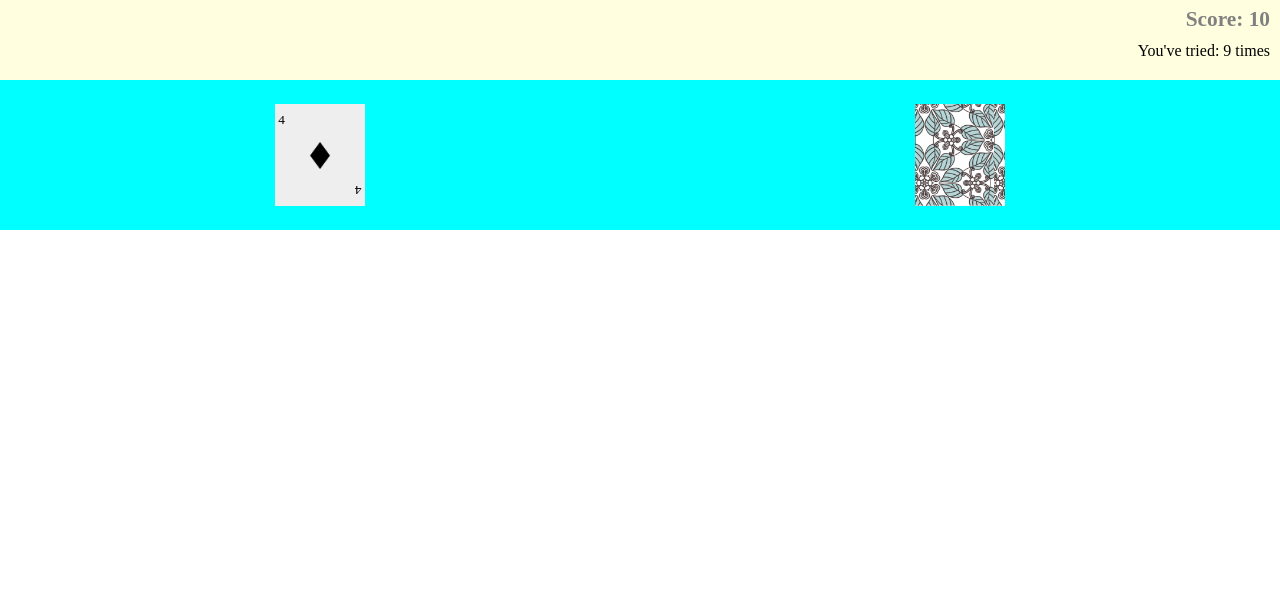
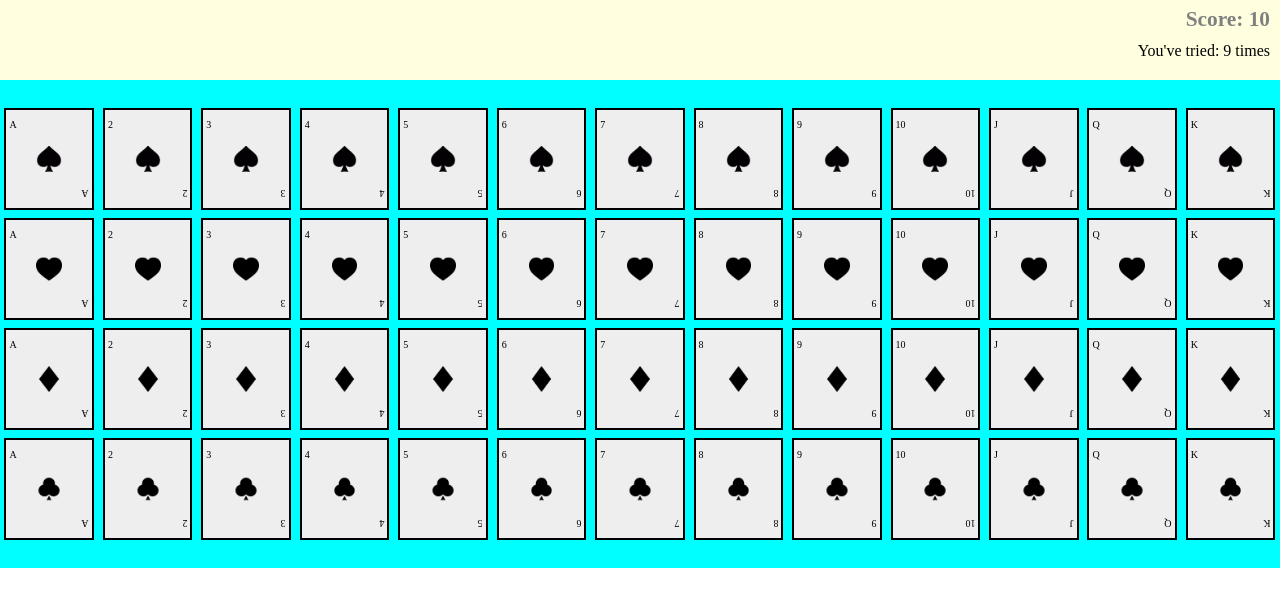
Before and after one commit to erikku54/ac-MemoryGame, a plain HTML site: page index.html in a window 1280 px wide. Shown: the part 58-664 px from the top of the page. Drawn offline with Linux system fonts and the light colour scheme.

Commit message:
Generate cards layout

```diff
--- a/index.html
+++ b/index.html
@@ -22,13 +22,13 @@
 
     </div>
     <div id="cards">
-        <div class="card card-front-side">
+        <!-- <div class="card card-front-side">
             <p>4</p>
             <img src="resources/diamonds.png" alt="">
             <p>4</p>
         </div>
         <div class="card card-back-side">
-        </div>
+        </div> -->
     </div>
 
     <script src="main.js"></script>
--- a/main.js
+++ b/main.js
@@ -0,0 +1,56 @@
+
+const View = (() => {
+
+    const Symbols = ['./resources/spare.png',
+                    './resources/heart.png',
+                    './resources/diamonds.png',
+                    './resources/club.png'];
+
+    const rootElement=document.querySelector('#cards');
+
+    function getCardElement (index) {
+
+        const num=1+index%13;
+        const symbol=Symbols[Math.floor(index/13)];
+
+        const em = document.createElement('div');
+
+        em.classList.add('card','card-front-side');
+        em.innerHTML=`<p>${transformNumber(num)}</p>
+        <img src="${symbol}" alt="">
+        <p>${transformNumber(num)}</p>`;
+
+        return em;
+    }
+
+    function transformNumber(number){
+
+        switch (number) {
+            case 1:
+                return 'A';
+            case 11:
+                return 'J';
+            case 12:
+                return 'Q';
+                break;
+            case 13:
+                return 'K';
+            default:
+                return number.toString();
+        }
+    }
+
+    function displayCards(){
+
+        Array.from(Array(52).keys()).forEach((value,index)=>{
+
+            const em = getCardElement(value);
+            rootElement.appendChild(em);
+        })
+    }
+
+    return {displayCards};
+})();
+
+
+View.displayCards();
--- a/style.css
+++ b/style.css
@@ -29,12 +29,15 @@
 #cards{
     padding: 3vh 0;
     background-color: aqua;
+
     display: flex;
     justify-content: space-around;
+    flex-wrap: wrap;
 }
 
 .card{
-    border: 6px black;
+    margin: 0.3vw;
+    border:2px solid black;
     background-color: #eee;
 
     flex: 0 1 7%;
@@ -50,7 +53,7 @@
 
 .card-front-side p{
     margin: 3px;
-    font-size: 10pt;
+    font-size: 10px;
 }
 
 .card-front-side img{
```
Also changed, not shown: resources/spare.png (renamed from resources/Spare.png).
